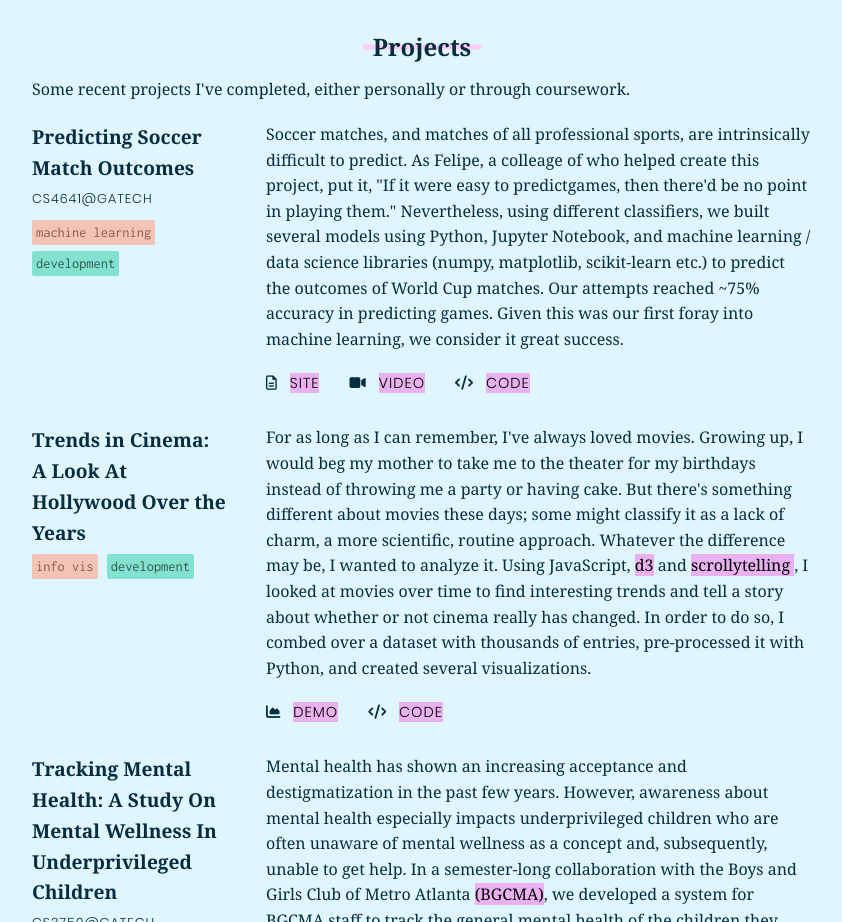
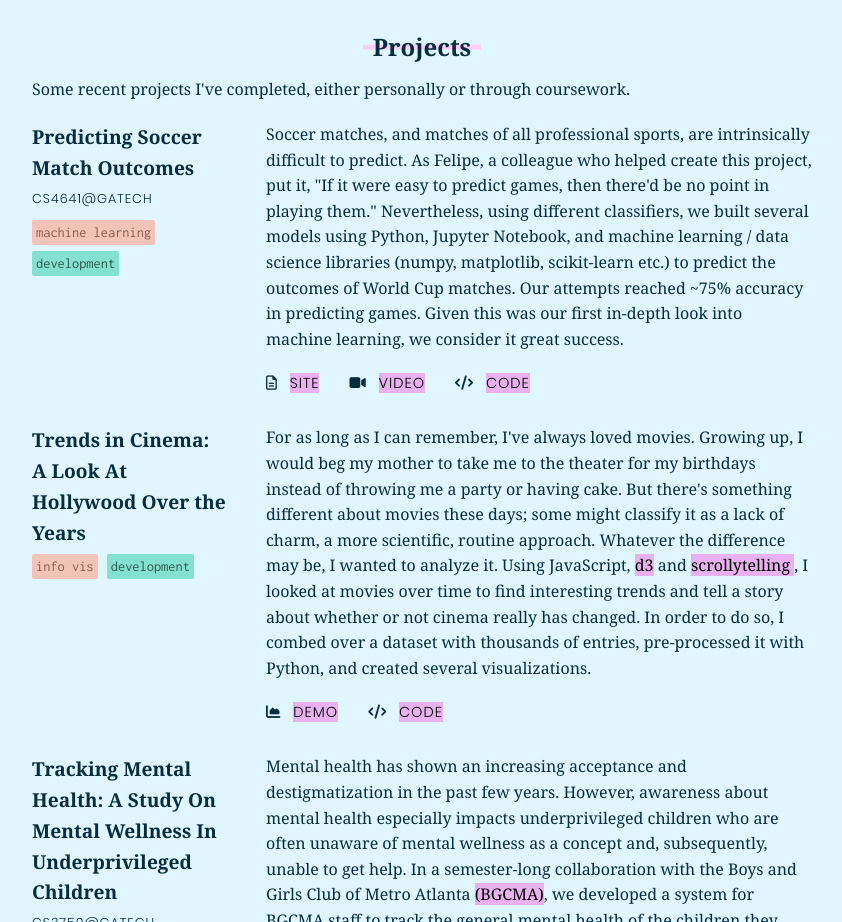
Before and after one commit to nojanv/new-website, a website: page index.html in a window 1280 px wide. Shown: the part 840-1762 px from the top of the page, without its empty margins (218-1060 px from the left). Drawn offline with Linux system fonts and the light colour scheme.

Commit message:
Fixed first two project descriptions :)

```diff
--- a/index.html
+++ b/index.html
@@ -131,15 +131,15 @@
             </dt><dd class="resume__item-description">
               <p>Soccer matches, and matches of all professional
                 sports, are intrinsically difficult to predict. As
-                Felipe, a colleage of who helped create this project,
-                put it, "If it were easy to predictgames, then there'd
+                Felipe, a colleague who helped create this project,
+                put it, "If it were easy to predict games, then there'd
                 be no point in playing them." Nevertheless, using
                 different classifiers, we built several models using
                 Python, Jupyter Notebook, and machine learning / data
                 science libraries (numpy, matplotlib, scikit-learn etc.)
                 to predict the outcomes of World Cup matches.
                 Our attempts reached ~75% accuracy in predicting games.
-                Given this was our first foray into machine learning,
+                Given this was our first in-depth look into machine learning,
                 we consider it great success.
               </p>
               <ul class="resume__item-links list-inline list-unstyled">
```
